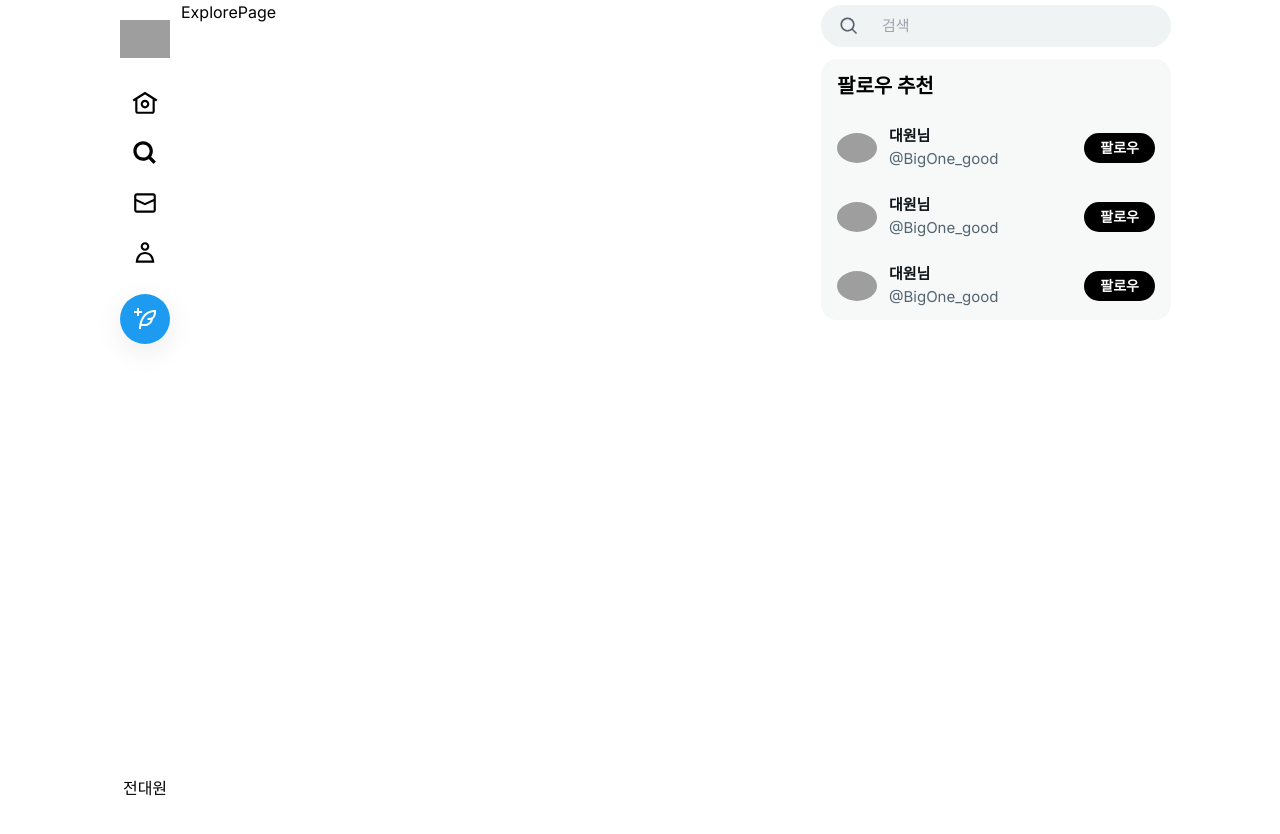
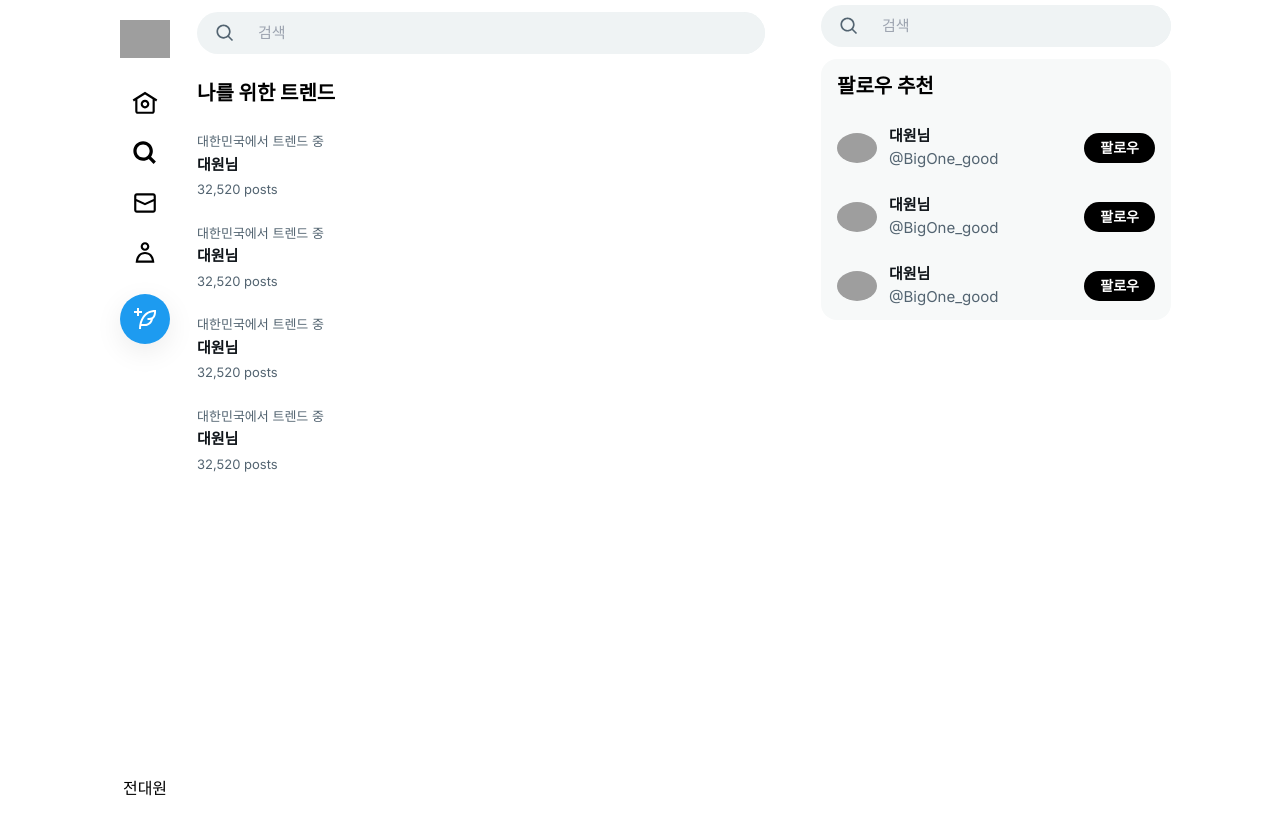
Before and after one commit to eodnjs467/daily-life-sharing, a Next.js app: page /explore in a window 1280 px wide. Shown: the top 834 px of the page. Built offline with nearby package versions, Linux system fonts and the light colour scheme; grey boxes are pictures that could not be loaded.

Commit message:
:lipstick: ui: 검색 페이지

```diff
--- /dev/null
+++ b/src/app/(afterLogin)/explore/explore.module.css
@@ -0,0 +1,12 @@
+.formZone{
+  padding: 12px 16px 0;
+}
+
+.title {
+  padding: 12px 16px;
+}
+
+.title h2{
+  font-size: 20px;
+  font-weight: bold;
+}
--- a/src/app/(afterLogin)/explore/page.tsx
+++ b/src/app/(afterLogin)/explore/page.tsx
@@ -1,3 +1,22 @@
+import style from "./explore.module.css";
+import SearchForm from "@/app/(afterLogin)/_component/search-form";
+import Trend from "@/app/(afterLogin)/_component/trend";
+
 export default function ExplorePage() {
-  return <div>ExplorePage</div>;
+  return (
+    <main className={style.main}>
+      <div className={style.formZone}>
+        <SearchForm />
+      </div>
+      <div className={style.trend}>
+        <div className={style.title}>
+          <h2>나를 위한 트렌드</h2>
+        </div>
+        <Trend />
+        <Trend />
+        <Trend />
+        <Trend />
+      </div>
+    </main>
+  );
 }
```
